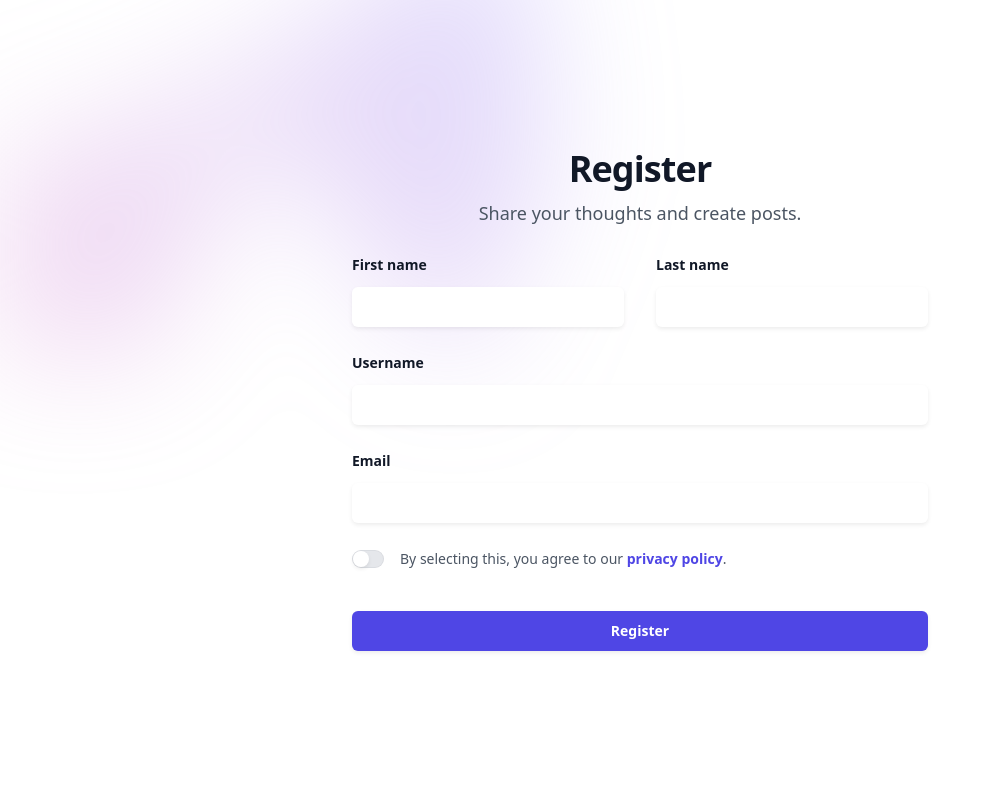
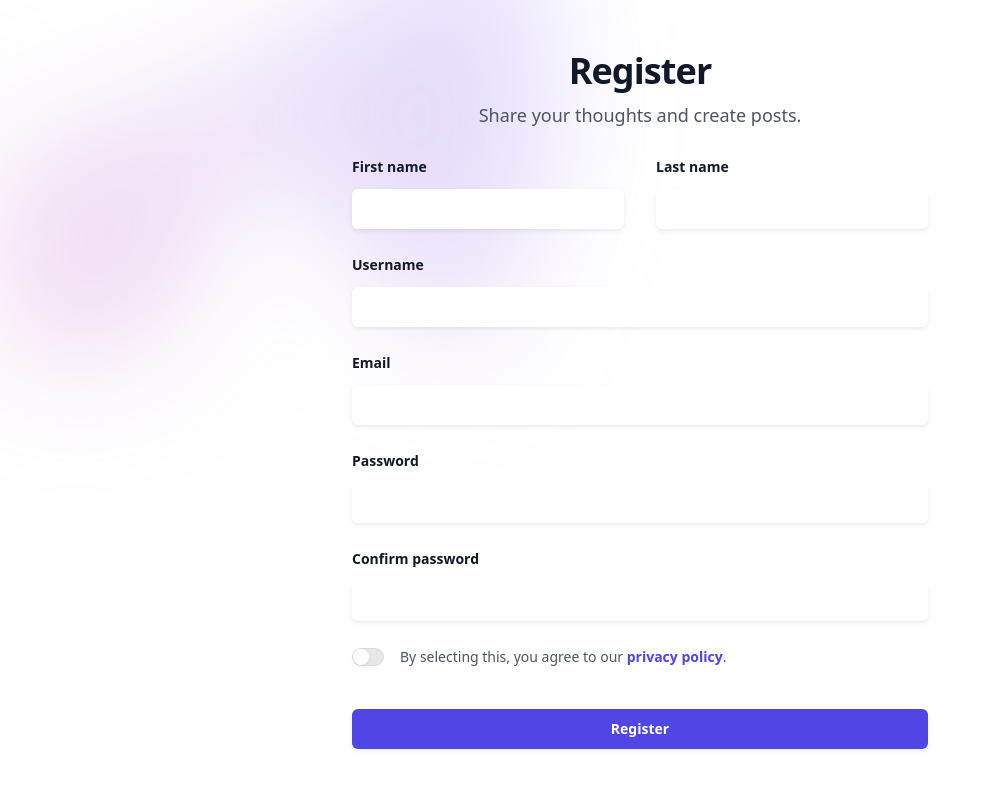
Before and after one commit to IsuruFerna/tech-nena-fe-client, a React (Vite) app: page /register in a window 1280 px wide. Shown: the top 788 px of the page, without its empty margins (0-991 px from the left). Built offline with nearby package versions, Linux system fonts and the light colour scheme; no server answers.

Commit message:
handles POST request and register users

```diff
--- a/src/App.jsx
+++ b/src/App.jsx
@@ -7,6 +7,7 @@ import "./App.css";
 import { BrowserRouter, Route, Routes } from "react-router-dom";
 import Home from "./component/Home";
 import Register from "./component/user/Register";
+import LoginPage from "./component/LoginPage";
 
 function App() {
    const [count, setCount] = useState(0);
@@ -17,6 +18,7 @@ function App() {
             <Routes>
                <Route path="/" element={<Home />} />
                <Route path="/register" element={<Register />} />
+               <Route path="/login" element={<LoginPage />} />
             </Routes>
          </BrowserRouter>
       </>
--- /dev/null
+++ b/src/component/LoginPage.jsx
@@ -0,0 +1,7 @@
+import Login from "./user/Login";
+
+const LoginPage = () => {
+   return <Login />;
+};
+
+export default LoginPage;
--- a/src/component/RegisterPage.jsx
+++ b/src/component/RegisterPage.jsx
@@ -1,4 +1,3 @@
-import React from "react";
 import Register from "./user/Register";
 
 const RegisterPage = () => {
--- a/src/component/user/Contactus.jsx
+++ b/src/component/user/Contactus.jsx
@@ -8,7 +8,6 @@ function classNames(...classes) {
 
 const ContactUs = () => {
    const [agreed, setAgreed] = useState(false);
-
    return (
       <div className="isolate bg-white px-6 py-24 sm:py-32 lg:px-8">
          <div
--- /dev/null
+++ b/src/component/user/Login.jsx
@@ -0,0 +1,5 @@
+const Login = () => {
+   return <div>Login</div>;
+};
+
+export default Login;
--- a/src/component/user/Register.jsx
+++ b/src/component/user/Register.jsx
@@ -1,5 +1,6 @@
-import { useState } from "react";
 import { Switch } from "@headlessui/react";
+import { useEffect, useState } from "react";
+import { useNavigate } from "react-router-dom";
 
 function classNames(...classes) {
    return classes.filter(Boolean).join(" ");
@@ -7,7 +8,55 @@ function classNames(...classes) {
 
 const Register = () => {
    const [agreed, setAgreed] = useState(false);
+   const navigate = useNavigate();
 
+   useEffect(() => {
+      console.log("this is url: ", import.meta.env.VITE_APP_BE_URL);
+   });
+
+   const [formData, setFormData] = useState({
+      username: "",
+      email: "",
+      password: "",
+      confirmPassword: "",
+      name: "",
+      lastname: "",
+   });
+
+   const handleChange = (e) => {
+      setFormData({
+         ...formData,
+         [e.target.name]: e.target.value,
+      });
+   };
+
+   const handleSubmit = async (e) => {
+      e.preventDefault();
+      try {
+         // check password
+         if (formData.confirmPassword !== formData.password) {
+            throw new Error("Password missmatch");
+         }
+
+         const response = await fetch(
+            import.meta.env.VITE_APP_BE_URL + "/auth/register",
+            {
+               method: "POST",
+               body: JSON.stringify(formData),
+               headers: {
+                  "Content-Type": "application/json",
+               },
+            }
+         );
+
+         if (response.ok) {
+            navigate("/login");
+            console.log(response.json);
+         }
+      } catch (error) {
+         console.log(error);
+      }
+   };
    return (
       <div className="flex flex-col justify-center content-center h-svh">
          <div className="isolate bg-white px-6 lg:px-8">
@@ -32,7 +81,7 @@ const Register = () => {
                </p>
             </div>
             <form
-               action="#"
+               onSubmit={handleSubmit}
                method="POST"
                className="mx-auto mt-4 max-w-xl sm:mt-20"
             >
@@ -48,7 +97,8 @@ const Register = () => {
                         <input
                            required
                            type="text"
-                           name="first-name"
+                           onChange={handleChange}
+                           name="name"
                            id="first-name"
                            autoComplete="given-name"
                            className="block w-full rounded-md border-0 px-3.5 py-2 text-gray-900 shadow-sm ring-1 ring-inset ring-gray-300 placeholder:text-gray-400 focus:ring-2 focus:ring-inset focus:ring-indigo-600 sm:text-sm sm:leading-6"
@@ -66,7 +116,8 @@ const Register = () => {
                         <input
                            required
                            type="text"
-                           name="last-name"
+                           onChange={handleChange}
+                           name="lastname"
                            id="last-name"
                            autoComplete="family-name"
                            className="block w-full rounded-md border-0 px-3.5 py-2 text-gray-900 shadow-sm ring-1 ring-inset ring-gray-300 placeholder:text-gray-400 focus:ring-2 focus:ring-inset focus:ring-indigo-600 sm:text-sm sm:leading-6"
@@ -85,6 +136,7 @@ const Register = () => {
                         <input
                            required
                            type="text"
+                           onChange={handleChange}
                            name="username"
                            id="username"
                            autoComplete="username"
@@ -104,9 +156,50 @@ const Register = () => {
                         <input
                            required
                            type="email"
+                           onChange={handleChange}
                            name="email"
                            id="email"
                            autoComplete="email"
+                           className="block w-full rounded-md border-0 px-3.5 py-2 text-gray-900 shadow-sm ring-1 ring-inset ring-gray-300 placeholder:text-gray-400 focus:ring-2 focus:ring-inset focus:ring-indigo-600 sm:text-sm sm:leading-6"
+                        />
+                     </div>
+                  </div>
+
+                  <div className="sm:col-span-2">
+                     <label
+                        htmlFor="email"
+                        className="block text-sm font-semibold leading-6 text-gray-900"
+                     >
+                        Password
+                     </label>
+                     <div className="mt-2.5">
+                        <input
+                           required
+                           type="password"
+                           onChange={handleChange}
+                           name="password"
+                           id="password"
+                           autoComplete="password"
+                           className="block w-full rounded-md border-0 px-3.5 py-2 text-gray-900 shadow-sm ring-1 ring-inset ring-gray-300 placeholder:text-gray-400 focus:ring-2 focus:ring-inset focus:ring-indigo-600 sm:text-sm sm:leading-6"
+                        />
+                     </div>
+                  </div>
+
+                  <div className="sm:col-span-2">
+                     <label
+                        htmlFor="email"
+                        className="block text-sm font-semibold leading-6 text-gray-900"
+                     >
+                        Confirm password
+                     </label>
+                     <div className="mt-2.5">
+                        <input
+                           required
+                           type="password"
+                           onChange={handleChange}
+                           name="confirmPassword"
+                           id="confirmPassword"
+                           autoComplete="confirmPassword"
                            className="block w-full rounded-md border-0 px-3.5 py-2 text-gray-900 shadow-sm ring-1 ring-inset ring-gray-300 placeholder:text-gray-400 focus:ring-2 focus:ring-inset focus:ring-indigo-600 sm:text-sm sm:leading-6"
                         />
                      </div>
```
